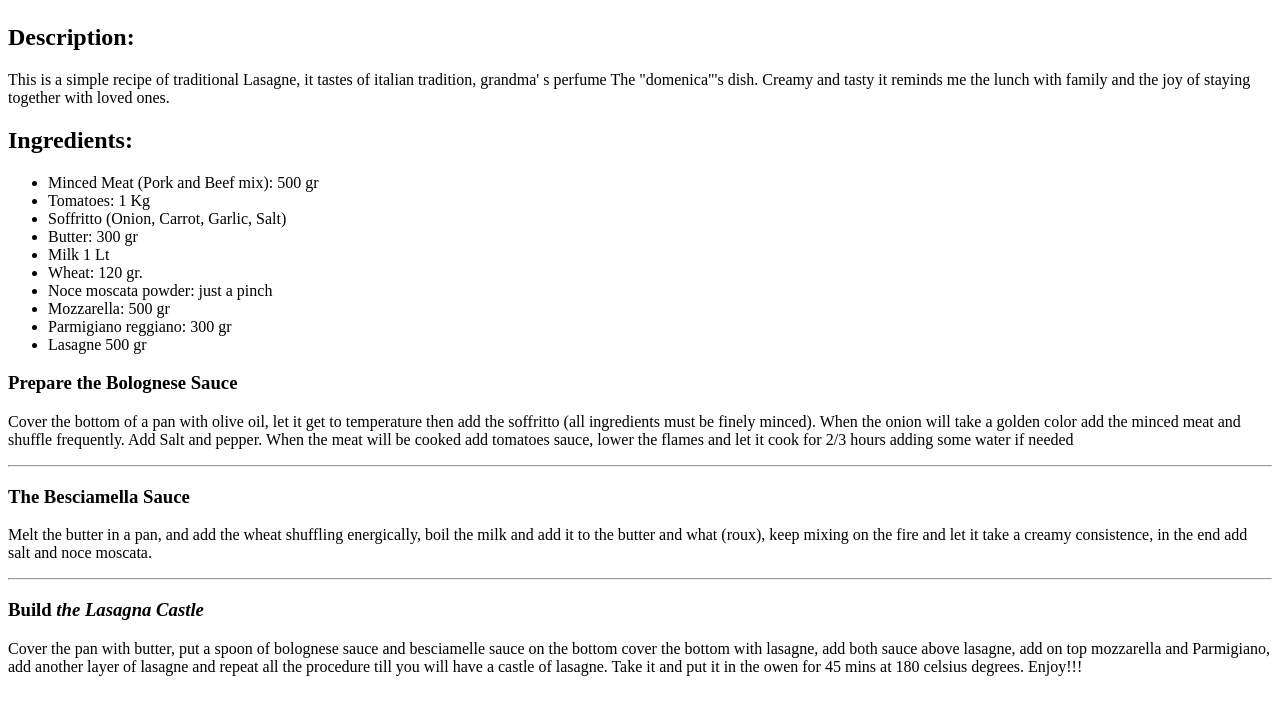
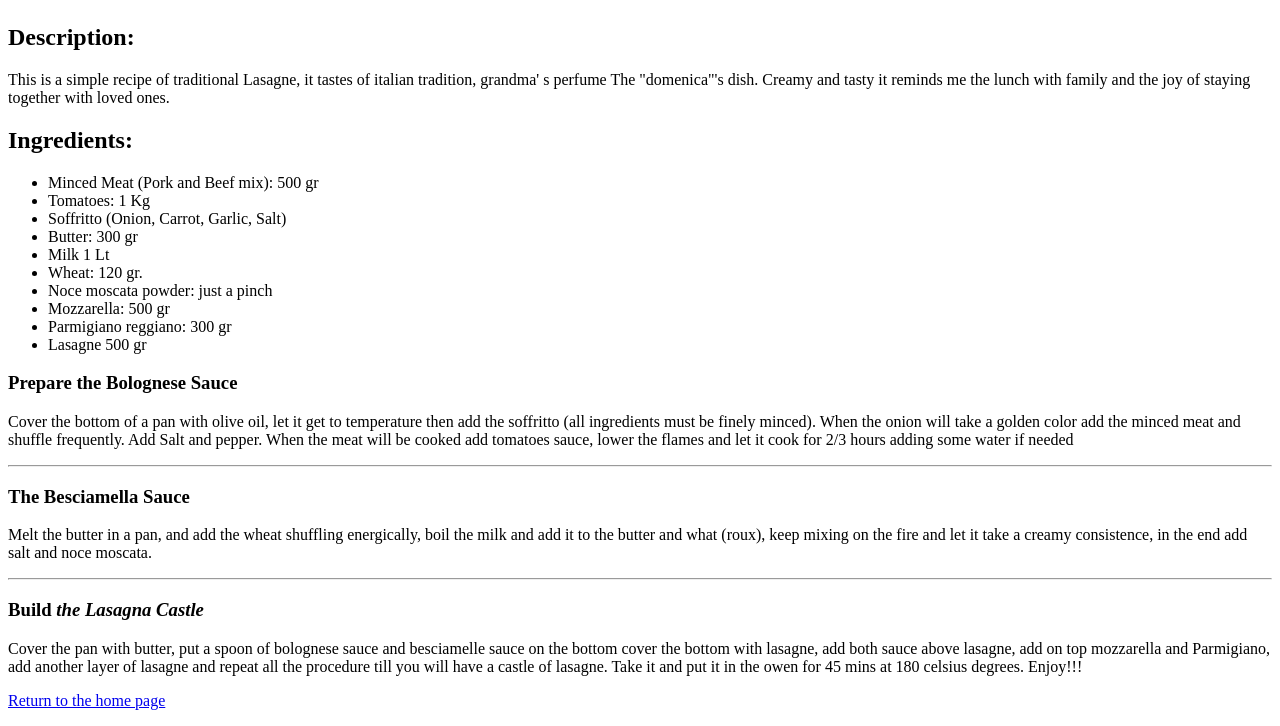
Before and after one commit to prumiz/odin-recipes, a plain HTML site: page recipes/lasagna.html in a window 1280 px wide. Shown: the part 675-1401 px from the top of the page. Before the commit the page ends 1367 px from the top, so only its background shows below. Drawn offline with Linux system fonts and the light colour scheme.

Commit message:
Add home page link to recipes pages

```diff
--- a/recipes/lasagna.html
+++ b/recipes/lasagna.html
@@ -54,6 +54,8 @@
         Take it and put it in the owen for 45 mins at 180 celsius degrees. Enjoy!!!
     </p>
 
+    <p><a href="index.html">Return to the home page</a></p>
+
 
 
 </body>
```
Also changed, not shown: recipes/potato_salad.html (+2 -0 lines).
